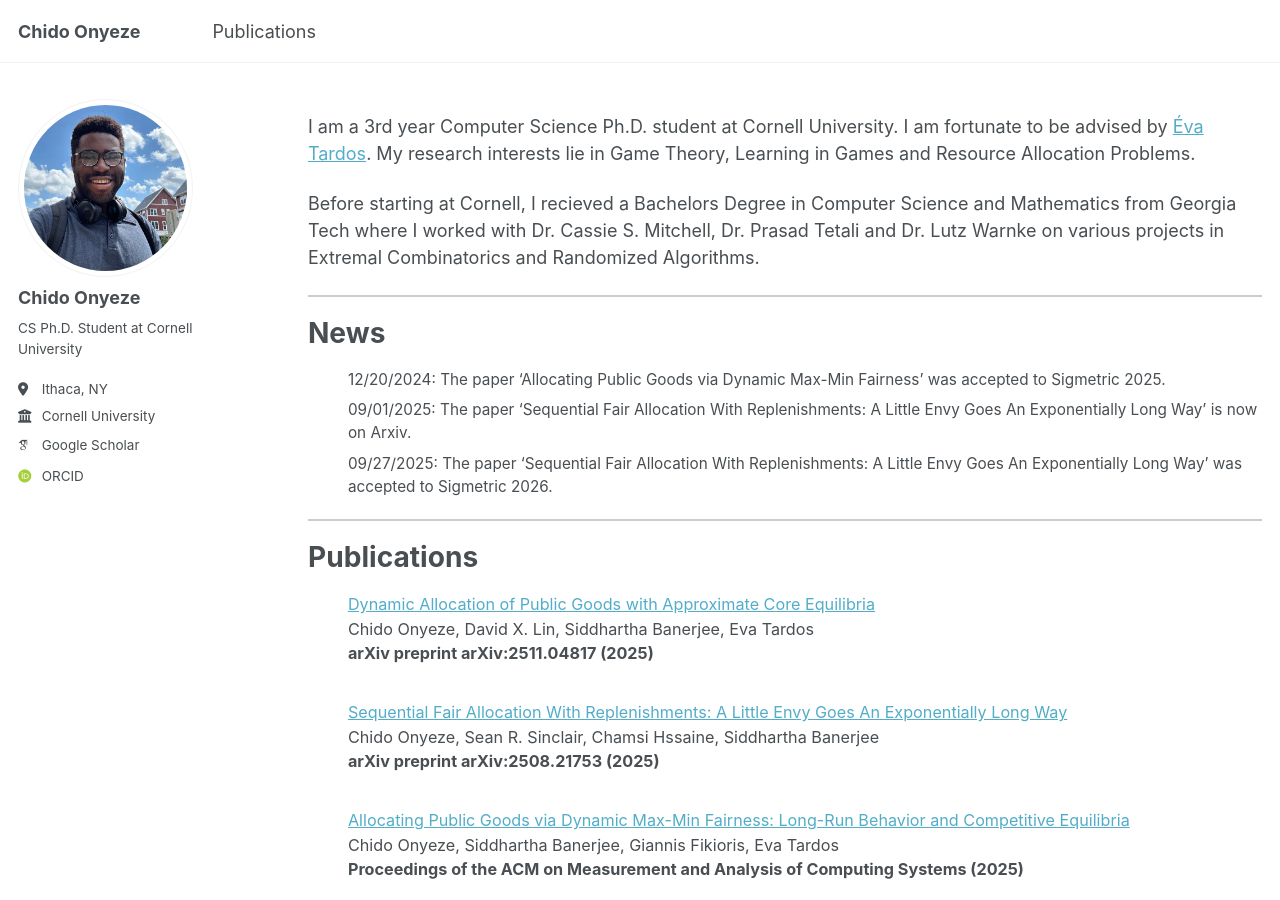
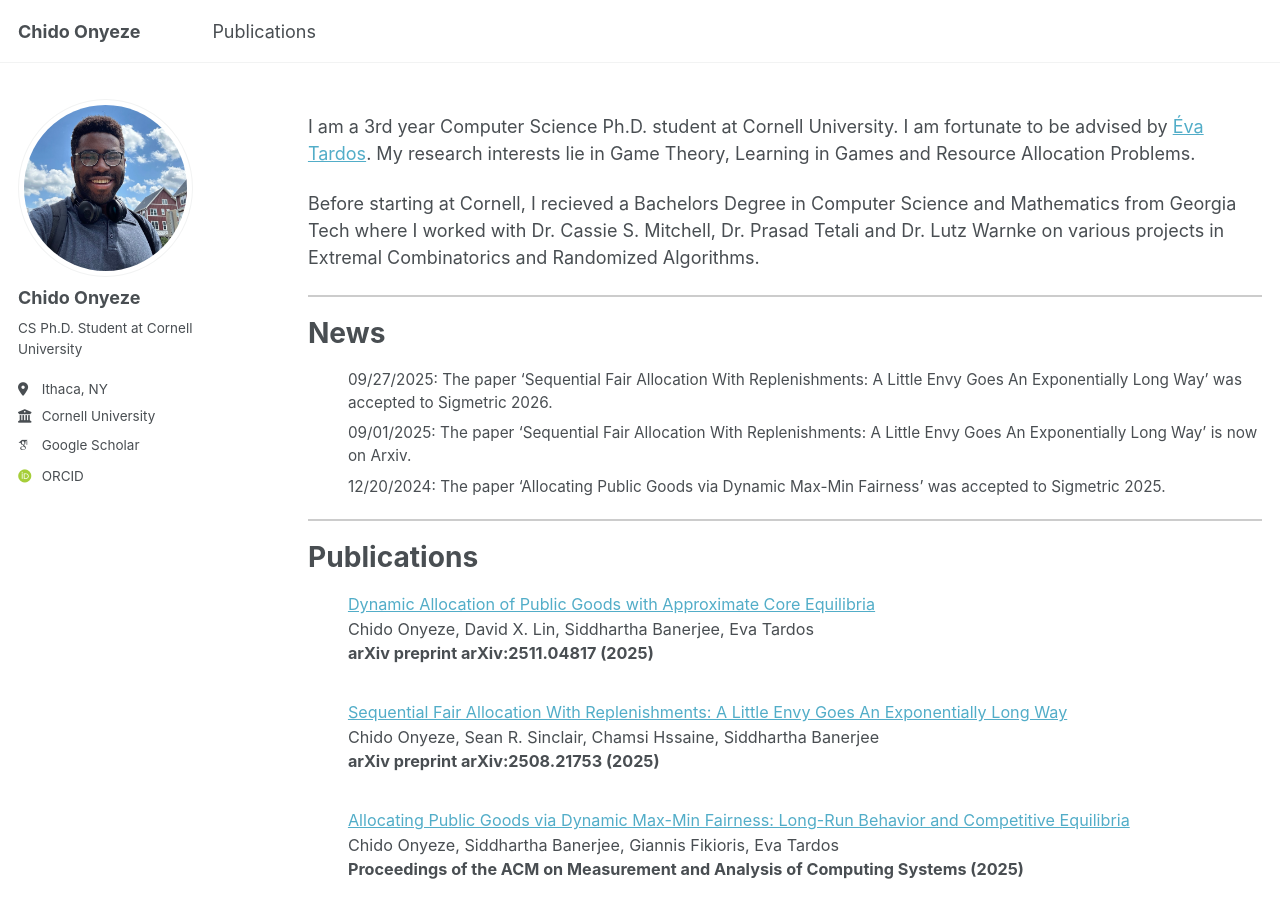
Before and after one commit to ChidoAOnyeze/chidoaonyeze.github.io, a Jekyll site: the page built from _pages/about.md, in a window 1280 px wide and 900 px high. Built offline with Jekyll 4.4.1, drawn with Linux system fonts in a browser that asks for light colours; some web fonts are replaced; a script that is not in the unit is left out.

Commit message:
Reverse order of updates

```diff
--- a/_pages/about.md
+++ b/_pages/about.md
@@ -17,7 +17,7 @@ News
 =====
 
 <ul class="updates-list" style="list-style-type: none;">
-{% for update in site.updates %}
+{% for update in site.updates reversed %}
   {% include update_item.html date=update.content_date content=update.content_body %}
 {% endfor %}
 </ul>
```
